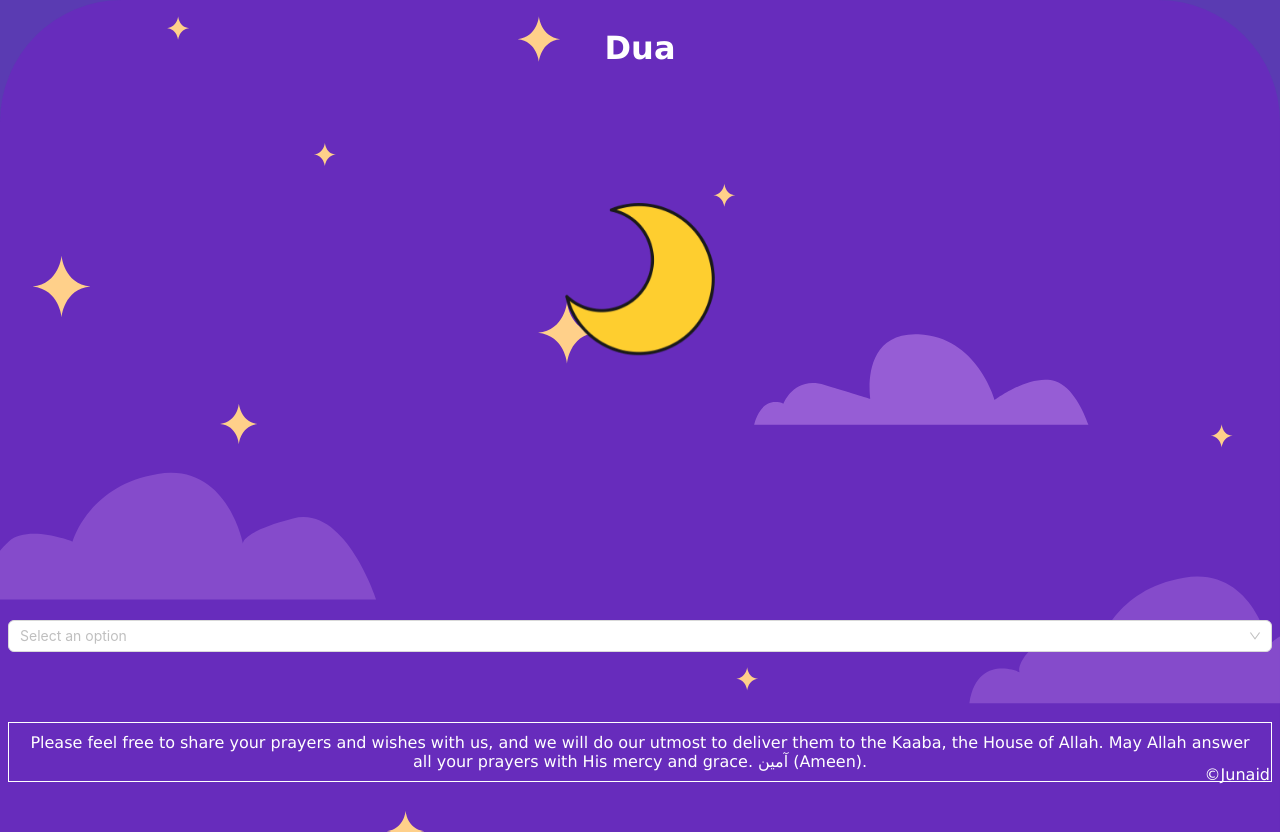
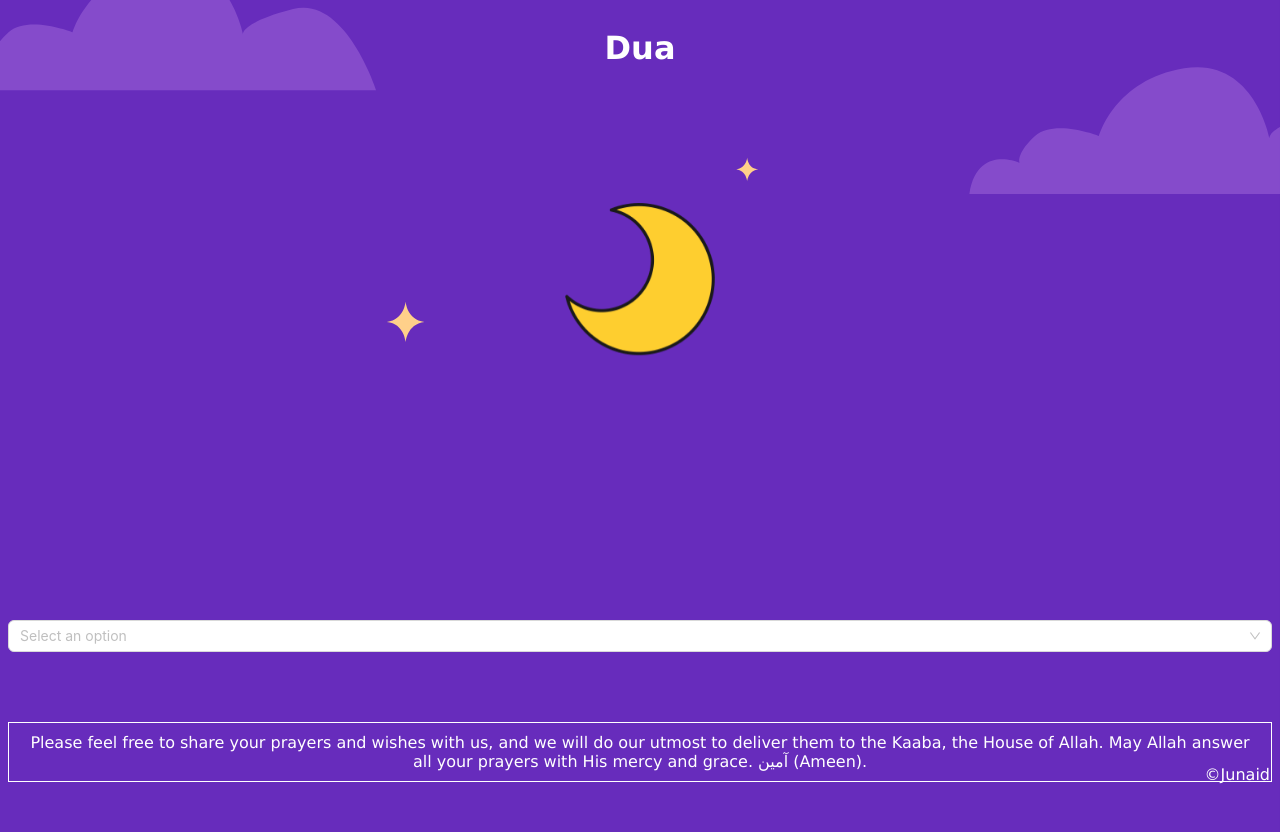
Before and after one commit to JunaidNayeem/Dua, a React (Vite) app: page / in a window 1280 px wide. Built offline with nearby package versions, Linux system fonts and the light colour scheme.

Commit message:
FE interaction improvement

```diff
--- a/src/index.css
+++ b/src/index.css
@@ -3,6 +3,7 @@ body {
   background-color: #5a3bb2;
   background-image: url("../src/assets/bg.svg");
   background-size: cover;
+  background-position: center center;
   background-repeat: no-repeat;
   color: white;
   font-family: "Lucida Sans", "Lucida Sans Regular", "Lucida Grande",
```
